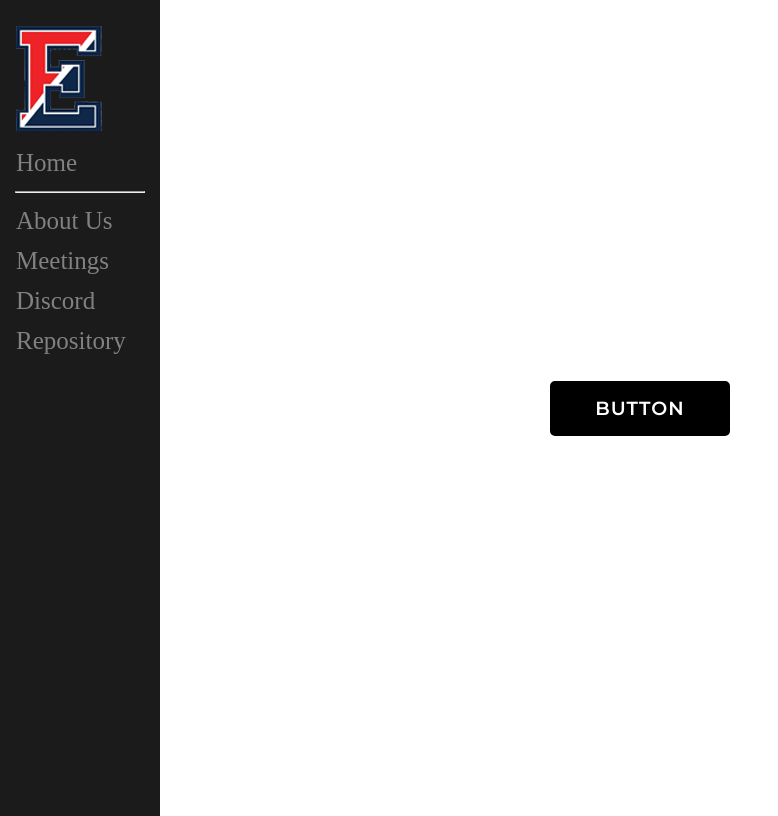
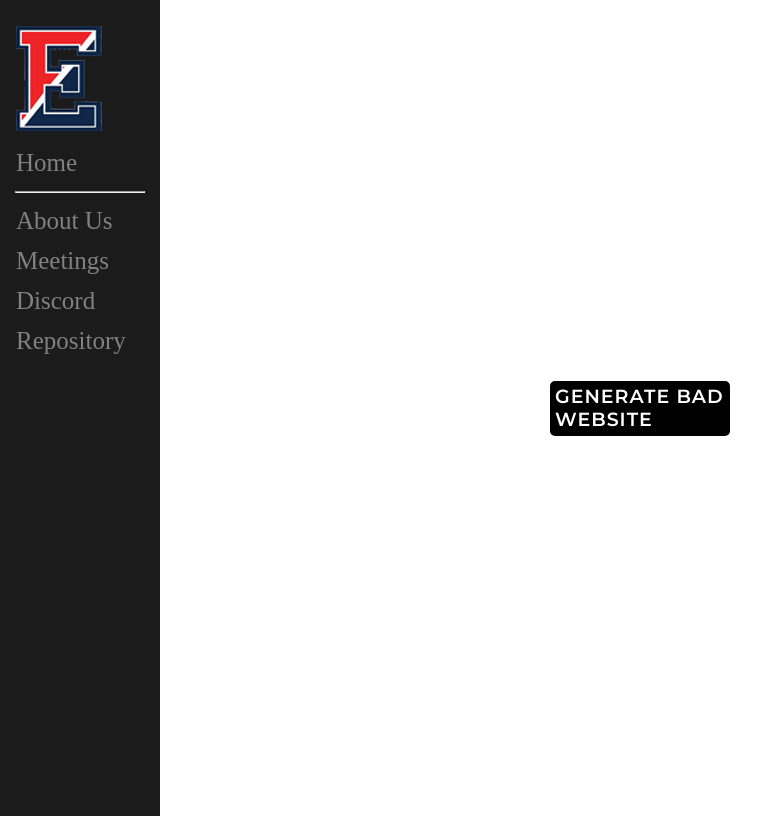
Before and after one commit to JonZavialov/cbeast, a Flask app: page /slander in a window 1280 px wide. Shown: the whole page, without its empty margins (0-778 px from the left). Run offline with Flask 2, Linux system fonts and the light colour scheme.

Commit message:
Update button.css

```diff
--- a/static/styles/button.css
+++ b/static/styles/button.css
@@ -7,6 +7,7 @@
   align-items: center;
   justify-content: center;
   background:#fff;
+  font-family: -apple-system, BlinkMacSystemFont, sans-serif;
 }
 span{
   position: relative;
@@ -28,7 +29,7 @@
 span a:before,
 span a:after{
   position: absolute;
-  content: "BUTTON";
+  content: "GENERATE BAD WEBSITE";
   height: 55px;
   width: 180px;
   display: flex;
```
